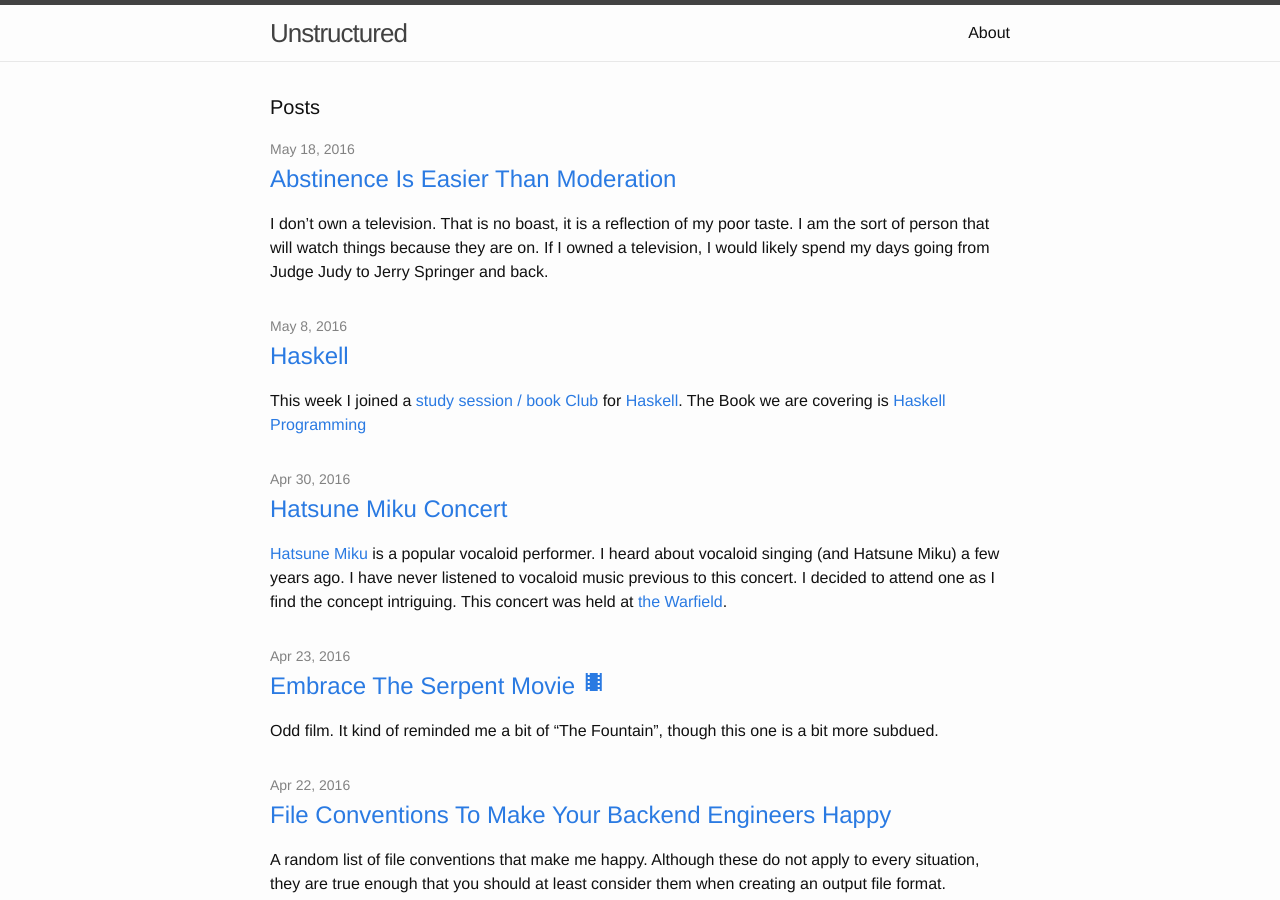
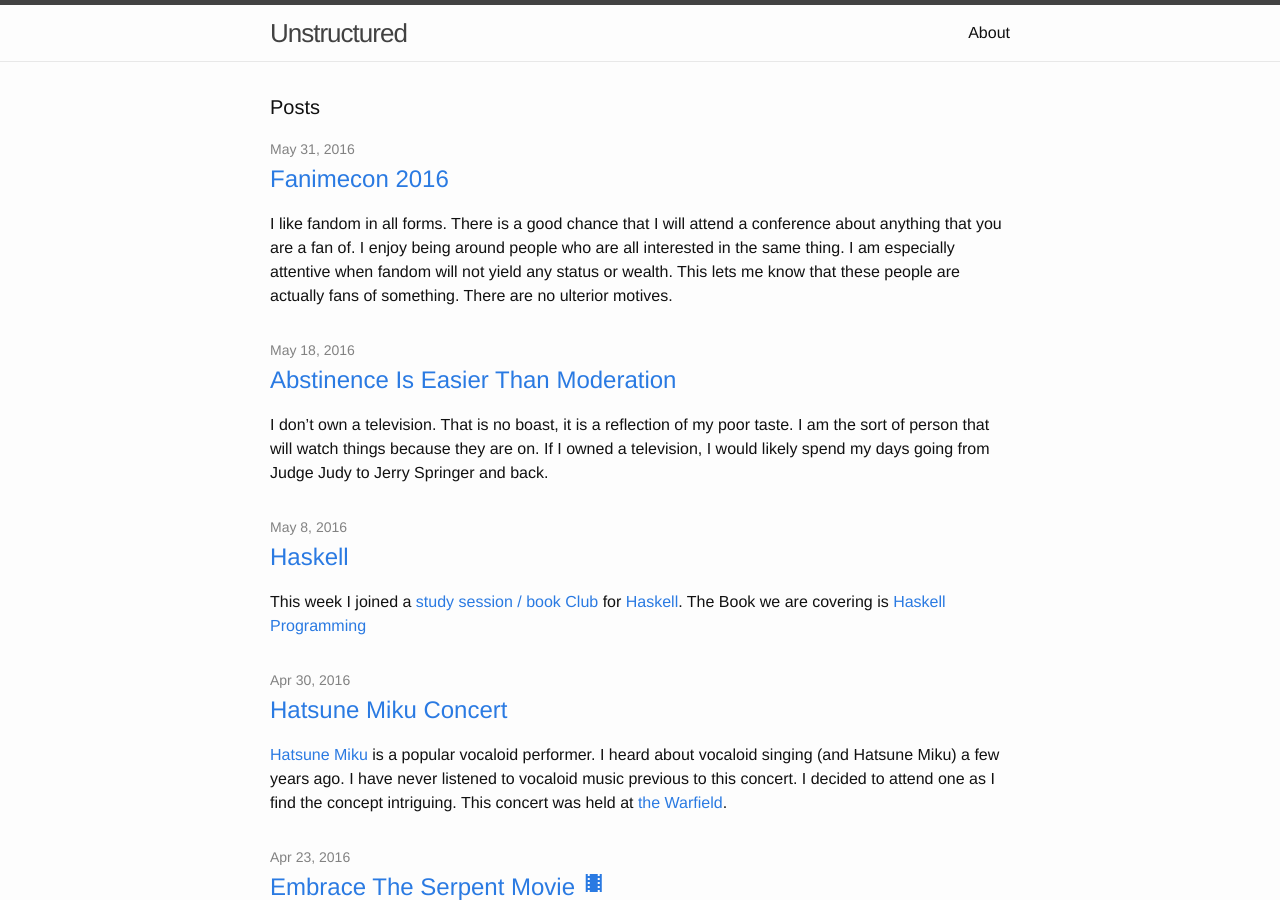
Before and after one commit to samedhi/samedhi.github.io, a Jekyll site: the page built from index.html, in a window 1280 px wide and 900 px high. Built offline with Jekyll 4.4.1, drawn with Linux system fonts in a browser that asks for light colours; comment, search, counter and statistics services are not loaded.

Commit message:
Fanimecon

```diff
--- a/_includes/footer.html
+++ b/_includes/footer.html
@@ -47,7 +47,7 @@
           <li>
 	    <a href="http://stackoverflow.com/users/{{site.stackoverflow_id}}/{{ site.stackoverflow_username }}?tab=profile">
 	      <span class="icon  icon--twitter">
-		<img src="assets/stackoverflow.svg" width="16px" height="16px"/>
+		<img src="/assets/stackoverflow.svg" width="16px" height="16px"/>
               </span>
 	      <span class="username">{{ site.stackoverflow_username }}</span>
             </a>
--- /dev/null
+++ b/_posts/2016-05-31-fanimecon-2016.md
@@ -0,0 +1,40 @@
+---
+layout: post
+categories: [conventions]
+---
+I like fandom in all forms. There is a good chance that I will attend a conference about anything that you are a fan of. I enjoy being around people who are all interested in the same thing. I am especially attentive when fandom will not yield any status or wealth. This lets me know that these people are actually fans of something. There are no ulterior motives.
+
+Fanimecon is a anime convention "by fans, for fans." Something north of 25,000 people descend on San Jose, California for this thing. I rented a Air BnB with 11 other people. The camaraderie of attending together outweighed  the annoyance of waiting for showers. I would recommend attending with a group.
+
+Fanimecon has a game room that is open for the entire length of the conference. This is where I spent a solid 70% of my time. I played euro board games, made acquaintances, and watched competitive gamers. Oh, also socialized and shot the bull. Lots of that.
+
+Cosplay is a big part of these sort of conventions. Some of the costumes were amazing. Myself, I am not that interested in dressing up (though I could be persuaded). I would like to create something to showcase for next years convention. I took real inspiration from Laputa Robot and the Venusaur (below). That is pretty cool.
+
+Cosplay is not all anime/manga based. Around 30% of the cosplays are video game characters. Especially popular this year was Overwatch.
+
+There was also a Manga section where you can relax and read in a less frenetic environment. This is a real boon to people like me, who get agitated and worked up when surrounded by the press of humanity. I took pictures of some of the titles that looked good.
+
+In summary, it was a great time. I met lots of people. I played many games. I even watched a little anime.
+
+
+<div class="videos">
+
+<div class="video">
+<iframe width="560" height="315" src="https://www.youtube.com/embed/RHaUrnbSLyM" frameborder="0" allowfullscreen></iframe>
+<span class="subtext">Gentleman competing in the DDR "style" competition.</span>
+
+<div class="video">
+<iframe width="420" height="315" src="https://www.youtube.com/embed/fMWZJlthfQI" frameborder="0" allowfullscreen></iframe>
+<span class="subtext">Tiny arms are no hinderance in DDR</span>
+
+<div class="video">
+<iframe width="420" height="315" src="https://www.youtube.com/embed/10E82z2stpU" frameborder="0" allowfullscreen></iframe>
+<span class="subtext">The Robot from Laputa: Castle in the Sky</span>
+
+<div class="video">
+<iframe width="560" height="315" src="https://www.youtube.com/embed/7dtllSPG9Qg" frameborder="0" allowfullscreen></iframe>
+<span class="subtext">Roomba Venusaur?</span>
+
+</div>
+
+<img src="/assets/IMG_20160529_113115.jpg"/>
```
Also changed, not shown: _posts/2016-04-18-clojurewest-2016.md (+1 -1 lines), assets/IMG_20160529_113115.jpg (added).
